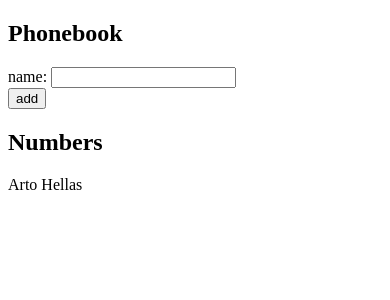
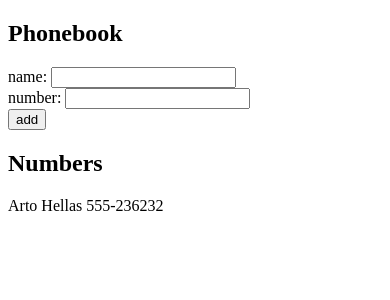
Before and after one commit to Sawsdev/FSO_Part2, a React (Vite) app in the folder phonebook/: page / in a window 390 px wide. Shown: the top 300 px of the page. Built offline with nearby package versions, Linux system fonts and the light colour scheme.

Commit message:
Add phonebook step 3

```diff
--- a/phonebook/src/App.jsx
+++ b/phonebook/src/App.jsx
@@ -1,22 +1,35 @@
 import { useState } from 'react'
-import Person from './components/Person'
+import Persons from './components/Persons'
 
 const App = () => {
   const [persons, setPersons] = useState([
-    { name: 'Arto Hellas' }
+    {
+      name: 'Arto Hellas',
+      number: '555-236232'
+    }
   ])
   const [newName, setNewName] = useState('')
+  const [newNumber, setNewNumber ] = useState('')
+
+  /***
+   * Handlers
+   */
 
   const handleNameChange = (event) => {
 
     setNewName(event.target.value)
   }
 
+  const handleNumberChange = (event) => {
+    setNewNumber(event.target.value)
+  }
+
   const addNewPerson = (event) => {
     event.preventDefault()
     console.log("Got the form", event.target);
     const newPerson = {
-      name: newName
+      name: newName,
+      number: newNumber
     }
     if ( !personExists(newPerson) )
     {
@@ -29,6 +42,9 @@ const App = () => {
     }
   }
 
+  /**
+   * Validation functions
+   */
   const personExists = (person) => {
      const foundPerson = persons.find((p) => person.name.toLowerCase() === p.name.toLowerCase())
 
@@ -46,13 +62,18 @@ const App = () => {
           />
         </div>
         <div>
+          number: <input
+            value={newNumber}
+            onChange={handleNumberChange}
+          />
+        </div>
+        <div>
           <button type="submit">
             add
           </button>
         </div>
       </form>
-      <h2>Numbers</h2>
-      {persons.map((person) => <Person key={person.name} person={person} />)}
+      <Persons persons={persons} />
     </div>
   )
 }
--- a/phonebook/src/components/Person.jsx
+++ /dev/null
@@ -1,9 +0,0 @@
-const Person = ({person}) => {
-    return (
-        <p>
-            {person.name}
-        </p>
-    )
-}
-
-export default Person
--- /dev/null
+++ b/phonebook/src/components/Persons.jsx
@@ -0,0 +1,19 @@
+const Person = ({person}) => {
+    return (
+        <p>
+            {person.name} {person.number}
+        </p>
+    )
+}
+
+const Persons = ({persons}) => {
+    return(
+        <div>
+            <h2>Numbers</h2>
+            {persons.map((person) => <Person key={person.name} person={person} />)}
+        </div>
+    )
+}
+
+
+export default Persons
```
